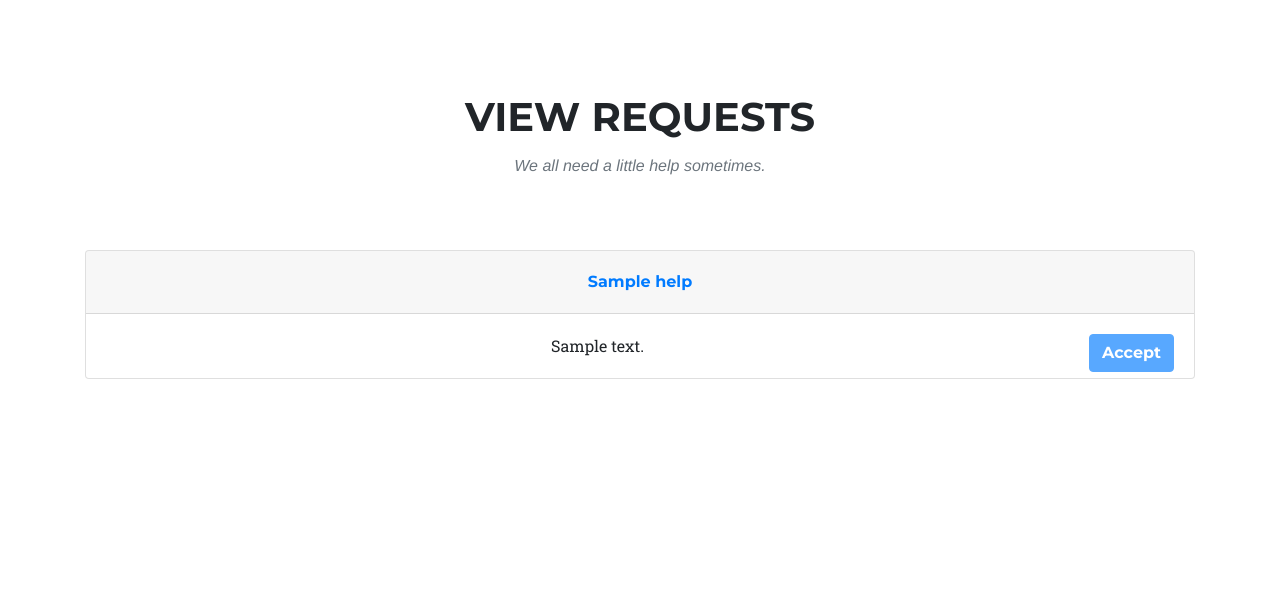
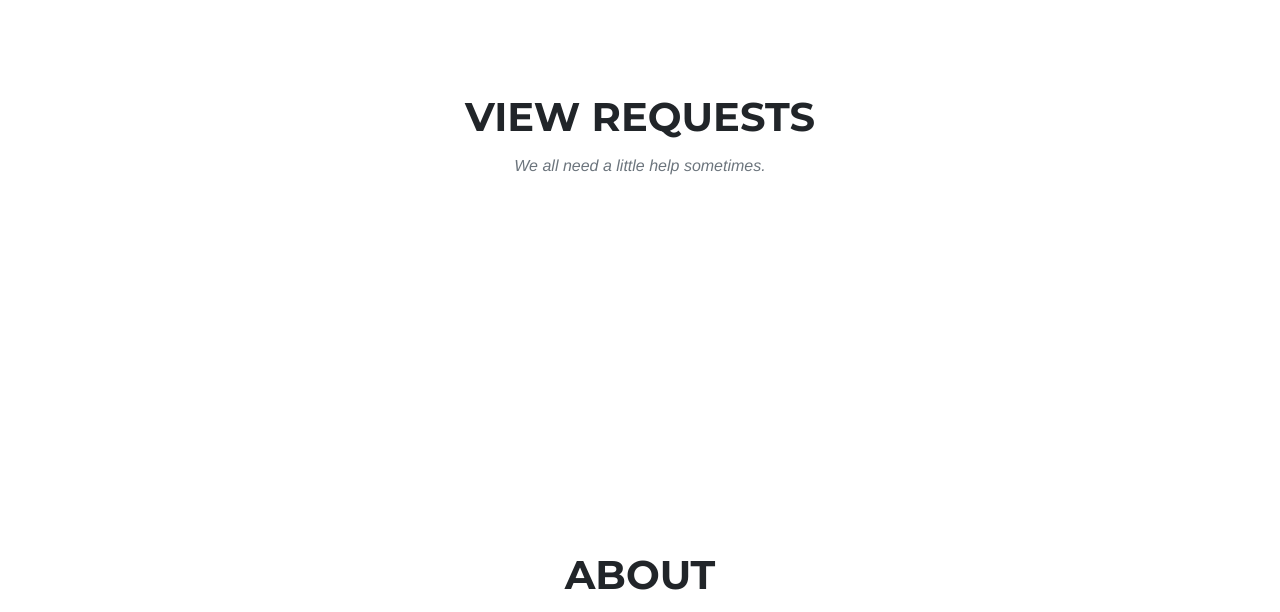
Before and after one commit to simonizerlol/Hackatown-2018-HelpPlz, a Flask app: page / in a window 1280 px wide. Shown: the part 1678-2290 px from the top of the page. Run offline with Flask 2, Linux system fonts and the light colour scheme; a database or web service that is not in the repository returns one stand-in record (values such as "Sample title"); some libraries are stand-ins or nearby versions; some web fonts are replaced.

Commit message:
Update index.html

```diff
--- a/templates/index.html
+++ b/templates/index.html
@@ -73,7 +73,7 @@
           <div class="col-lg-12 text-center">
             <h2 class="section-heading text-uppercase">Requests</h2>
             <h3 class="section-subheading text-muted">We all need a little help sometimes.</h3>
-            <form method="POST" action="{{url_for('index')}}">
+            <form method="POST" id="newrequest" action="{{url_for('newrequest')}}">
               <div class="form-group">
                 <label for="exampleFormControlInput1">Name of Request</label>
                 <input type="text" class="form-control" id="exampleFormControlInput1" name ="requestname" placeholder="Input your request">
@@ -84,7 +84,7 @@
               </div>
 
               <div class="clearfix">
-              <button type="submit" class="btn btn-primary" {% if not username %}disabled{%endif%}>Submit </button>
+              <input type="submit" class="btn btn-primary" value="Submit" {% if not username %}disabled{%endif%}>
             </div>
             </form>
           </div>
@@ -106,6 +106,7 @@
             <div class="col-lg-12 text-center">
                 <div id="accordion">
                     {% for request in requests %}
+                    {% if request.accepted == False %}
                     <div class="card">
                         <div class="card-header" id="headingOne">
                             <h5 class="mb-0">
@@ -147,6 +148,7 @@
                             </div>
                         </div>
                     </div>
+                    {% endif %}
                     {% endfor %}
                 </div>
 
```
